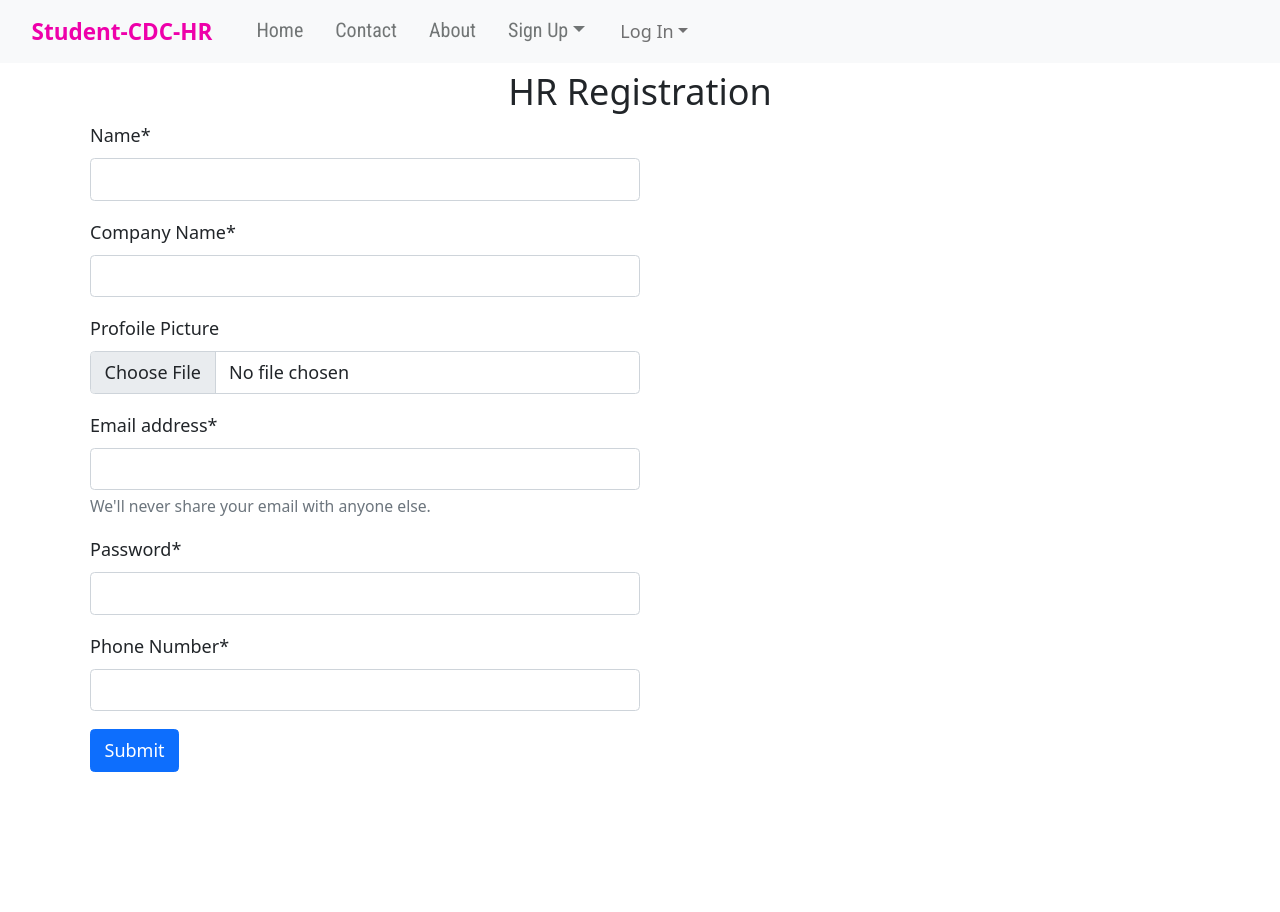
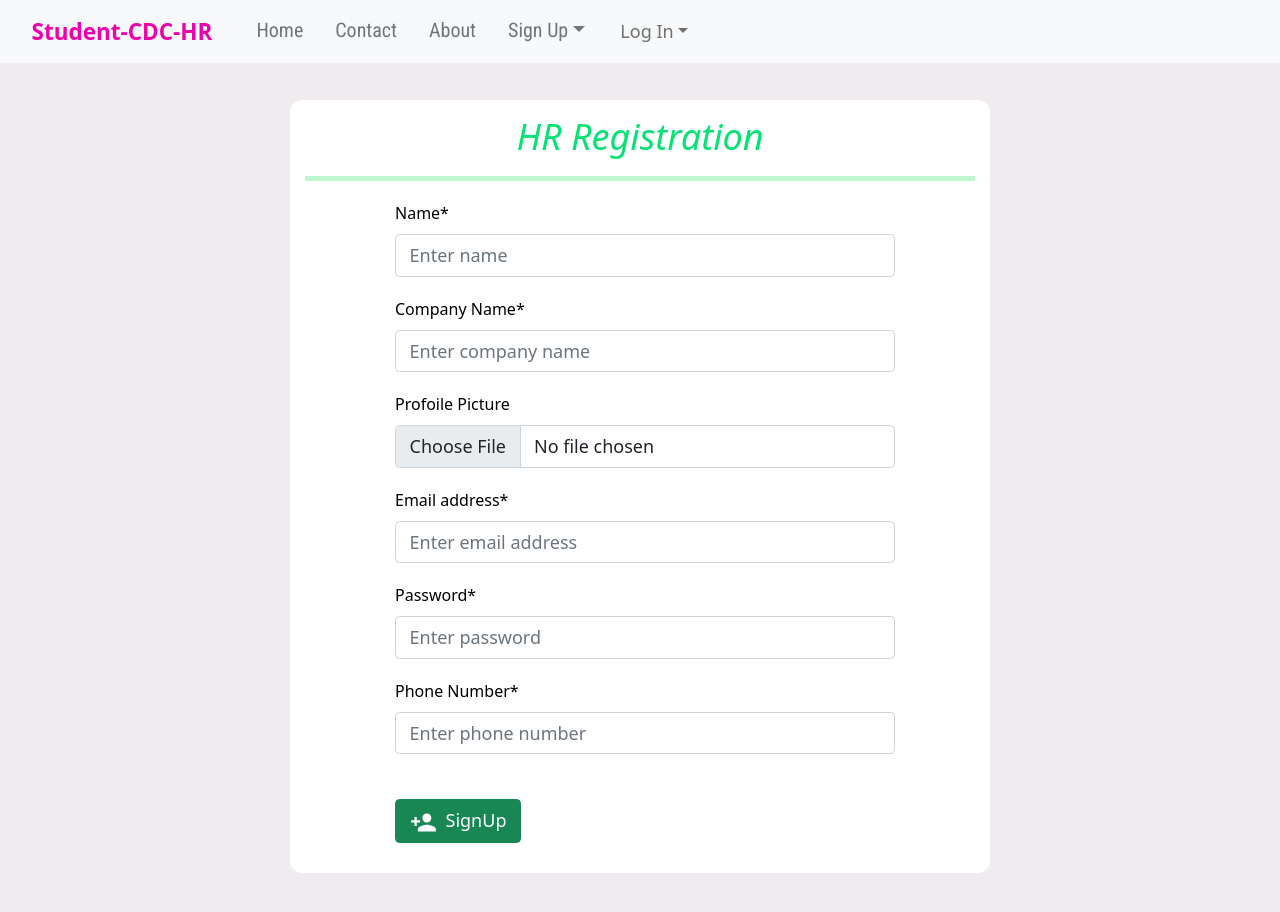
Before and after one commit to RajdipGhosh99/studentCDCHR, a React (Create React App) app in the folder frontend/: page /hrsignup in a window 1280 px wide. Shown: the top 912 px of the page. Before the commit the page ends 826 px from the top, so only its background shows below. Built offline with nearby package versions, Linux system fonts and the light colour scheme; no server answers; the HTML template or start-up script is replaced by a standard one.

Commit message:
my 21th commit

```diff
--- a/frontend/src/components/hr/HrSignUp.jsx
+++ b/frontend/src/components/hr/HrSignUp.jsx
@@ -2,6 +2,12 @@
 import axios from 'axios';
 import { useHistory } from "react-router";
 import { ToastContainer, toast } from 'react-toastify';
+import "../../css/Signup.css";
+import PersonIcon from '@material-ui/icons/Person';
+import EmailIcon from '@material-ui/icons/Email';
+import LockIcon from '@material-ui/icons/Lock';
+import PersonAddIcon from '@material-ui/icons/PersonAdd';
+import CameraAltIcon from '@material-ui/icons/CameraAlt';
 
 const reactToastStyle = {
     position: "top-center",
@@ -70,42 +76,42 @@
 
     return (
         <>
-           <div className="my-5">
+           <div className="signup_root_div">
            <ToastContainer />
-           <h2 style={{textAlign: "center", marginTop: "70px"}}>HR Registration</h2>
+           <div className="signup_main_div">
+           <h2 style={{color: "#05e374", fontStyle: "italic", textAlign: "center"}}>HR Registration</h2>
+           <hr  className="hr_line"/>
+           <div className="signup_form_div">
             <form action="POST" className="signup" onSubmit={hrSugnupFormSubmit}>
                 <div className="mb-3">
-                    <label htmlFor="exampleInputName" className="form-label">Name*</label>
-                    <input type="text" className="form-control" id="exampleInputEmail1" aria-describedby="emailHelp" required name="name" value={name} onChange={inputFieldChange}   />
+                    <label htmlFor="exampleInputName" className="form-label form_input_label">Name*</label>
+                    <input type="text" placeholder="Enter name" className="form-control signup_form_input" id="exampleInputEmail1" aria-describedby="emailHelp" required name="name" value={name} onChange={inputFieldChange}   />
                 </div>
                 <div className="mb-3">
-                    <label htmlFor="exampleInputBranch" className="form-label">Company Name*</label>
-                    <input type="text" className="form-control" id="exampleInputEmail1" aria-describedby="emailHelp" required name="companyName" value={companyName} onChange={inputFieldChange} />
+                    <label htmlFor="exampleInputBranch" className="form-label form_input_label">Company Name*</label>
+                    <input type="text" placeholder="Enter company name" className="form-control signup_form_input" id="exampleInputEmail1" aria-describedby="emailHelp" required name="companyName" value={companyName} onChange={inputFieldChange} />
                 </div>
                 <div className="mb-3">
-                    <label htmlFor="exampleInputProfilePic" className="form-label">Profoile Picture</label>
-                    <input type="file" className="form-control" id="exampleInputEmail1" aria-describedby="emailHelp" value="" />
+                    <label htmlFor="exampleInputProfilePic" className="form-label form_input_label">Profoile Picture</label>
+                    <input type="file" className="form-control signup_form_input" id="exampleInputEmail1" aria-describedby="emailHelp" value="" />
                 </div>
 
                 <div className="mb-3">
-                    <label htmlFor="exampleInputEmail" className="form-label">Email address*</label>
-                    <input type="email" className="form-control" id="exampleInputEmail1" aria-describedby="emailHelp" required name="email" value={email} onChange={inputFieldChange} />
-                    <div id="emailHelp" className="form-text">We'll never share your email with anyone else.</div>
+                    <label htmlFor="exampleInputEmail" className="form-label form_input_label">Email address*</label>
+                    <input type="email" placeholder="Enter email address" className="form-control signup_form_input" id="exampleInputEmail1" aria-describedby="emailHelp" required name="email" value={email} onChange={inputFieldChange} />
                 </div>
                 <div className="mb-3">
-                    <label htmlFor="exampleInputPassword1" className="form-label" >Password*</label>
-                    <input type="password" className="form-control" required name="password" value={password} onChange={inputFieldChange} required id="exampleInputPassword1" />
+                    <label htmlFor="exampleInputPassword1" className="form-label form_input_label" >Password*</label>
+                    <input type="password" placeholder="Enter password" className="form-control signup_form_input" required name="password" value={password} onChange={inputFieldChange} required id="exampleInputPassword1" />
                 </div>
                 <div className="mb-3">
-                    <label htmlFor="exampleInputPassword2" className="form-label" required value="">Phone Number*</label>
-                    <input type="number" className="form-control" id="exampleInputPassword1" name="phoneNumber" value={phoneNumber} onChange={inputFieldChange} />
+                    <label htmlFor="exampleInputPassword2" className="form-label form_input_label" required value="">Phone Number*</label>
+                    <input type="number" placeholder="Enter phone number" className="form-control signup_form_input" id="exampleInputPassword1" name="phoneNumber" value={phoneNumber} onChange={inputFieldChange} />
                 </div>
-                {/* <div className="mb-3 form-check">
-                    <input type="checkbox" className="form-check-input" id="exampleCheck1" />
-                    <label className="form-check-label" htmlFor="exampleCheck1" required>Accept our T&C</label>
-                </div> */}
-                <button type="submit" className="btn btn-primary">Submit</button>
+                <button type="submit" className="btn btn-success mt-4"><PersonAddIcon className="mr-2"/>SignUp</button>
             </form>
+            </div>
+            </div>
             </div>
         </>
     );
--- a/frontend/src/components/student/SignUp.jsx
+++ b/frontend/src/components/student/SignUp.jsx
@@ -4,10 +4,8 @@
 import { useHistory } from "react-router";
 import { ToastContainer, toast } from 'react-toastify';
 import "../../css/Signup.css";
-
 import PersonIcon from '@material-ui/icons/Person';
 import EmailIcon from '@material-ui/icons/Email';
-import HomeIcon from '@material-ui/icons/Home';
 import LockIcon from '@material-ui/icons/Lock';
 import PersonAddIcon from '@material-ui/icons/PersonAdd';
 import CameraAltIcon from '@material-ui/icons/CameraAlt';
@@ -74,7 +72,7 @@
             <div className="signup_form_div">
             <form action="POST" className="signup" onSubmit={studentSignupFormSubmit}>
                 <div className="mb-3">
-                    <label htmlFor="exampleInputName" className="form-label form_input_label"><PersonIcon className="signup_icon"/>Name*</label>
+                    <label htmlFor="exampleInputName" className="form-label form_input_label">Name*</label>
                     <input type="text" placeholder="Enter name" className="form-control signup_form_input" id="exampleInputEmail1" aria-describedby="emailHelp" name="name" required value={name} onChange={inputFieldChange} />
                 </div>
                 <div className="mb-3">
@@ -86,16 +84,16 @@
                     <input type="text"  placeholder="Enter course name" className="form-control signup_form_input" id="exampleInputEmail1" aria-describedby="emailHelp" name="course" required  value={course} onChange={inputFieldChange}  />
                 </div>
                 <div className="mb-3">
-                    <label htmlFor="exampleInputProfilePic" className="form-label form_input_label"><CameraAltIcon className="signup_icon"/>Profoile Picture</label>
+                    <label htmlFor="exampleInputProfilePic" className="form-label form_input_label">Profoile Picture</label>
                     <input type="file"  placeholder="" className="form-control signup_form_input" id="exampleInputEmail1" aria-describedby="emailHelp" />
                 </div>
 
                 <div className="mb-3">
-                    <label htmlFor="exampleInputEmail" className="form-label form_input_label"><EmailIcon className="signup_icon"/>Email address*</label>
+                    <label htmlFor="exampleInputEmail" className="form-label form_input_label">Email address*</label>
                     <input type="email" placeholder="Enter email address"  className="form-control signup_form_input" id="exampleInputEmail1" aria-describedby="emailHelp" name="email" required  value={email} onChange={inputFieldChange}  />
                 </div>
                 <div className="mb-3">
-                    <label htmlFor="exampleInputPassword1" className="form-label form_input_label" required value=""><LockIcon className="signup_icon"/>Password*</label>
+                    <label htmlFor="exampleInputPassword1" className="form-label form_input_label" required value="">Password*</label>
                     <input type="password"  placeholder="Enter password"  className="form-control signup_form_input" id="exampleInputPassword1" name="password"  value={password} onChange={inputFieldChange}  />
                 </div>
                 <div className="mb-3">
--- a/frontend/src/components/student/StudentCard.js
+++ b/frontend/src/components/student/StudentCard.js
@@ -43,7 +43,7 @@
            <hr/>
 
          <div className="card-body text-start">
-           <h5 className="card-title hr_card_text">{studentData.name}</h5>
+           <h5 className="card-title hr_card_text"><b>Name: </b>{studentData.name}</h5>
            <p className="card-text hr_card_text"><b>Type: </b>{studentData.type} </p>
            <p className="card-text hr_card_text"><b>Degree: </b>{studentData.course} in {studentData.branch}</p>
            <p className="card-text hr_card_text" style={{marginTop: "16px"}}><b>Skills:</b>
--- a/frontend/src/components/student/studentProfiles/SkillsComponent.js
+++ b/frontend/src/components/student/studentProfiles/SkillsComponent.js
@@ -108,8 +108,8 @@
              {
               studentSkills.map((skill, index)=>{
                 return(
-                  <div className="col-lg-2 col-md-2 col-sm-3 col-3" key={index}>
-                  <button type="button" class="btn btn-success my-1" style={{fontSize: "15px"}}>{skill}</button>
+                  <div className="col-lg-3 col-md-3 col-sm-3 col-3" key={index}>
+                  <button type="button" class="btn btn-success my-1" style={{fontSize: "15px", width: "110px"}}>{skill}</button>
 
                     {/* <div style={{backgroundColor: "green", color: "white", borderRadius: "17px", padding: "10px 3px 1px 3px", textAlign: "center"}}><p></p></div> */}
                   </div>
--- a/frontend/src/css/Signup.css
+++ b/frontend/src/css/Signup.css
@@ -19,11 +19,12 @@
 }
 
 .form_input_label {
-  font-weight: 600;
+  font-weight: 500;
+  font-size: 16px;
   color: black;
 }
 
 .signup_icon {
-  font-size: 23px !important;
+  font-size: 22px !important;
   margin-right: 3px;
 }
```
